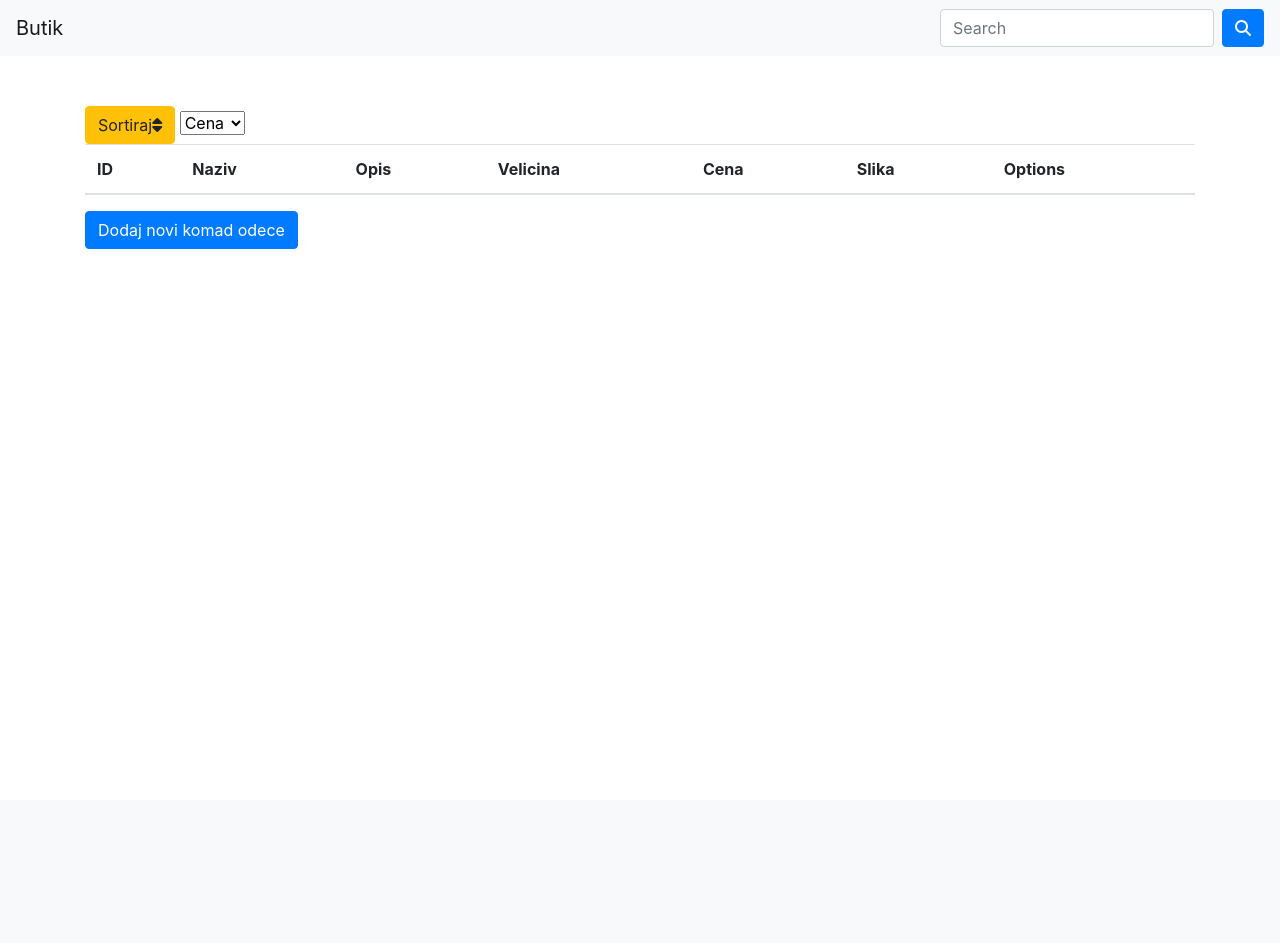
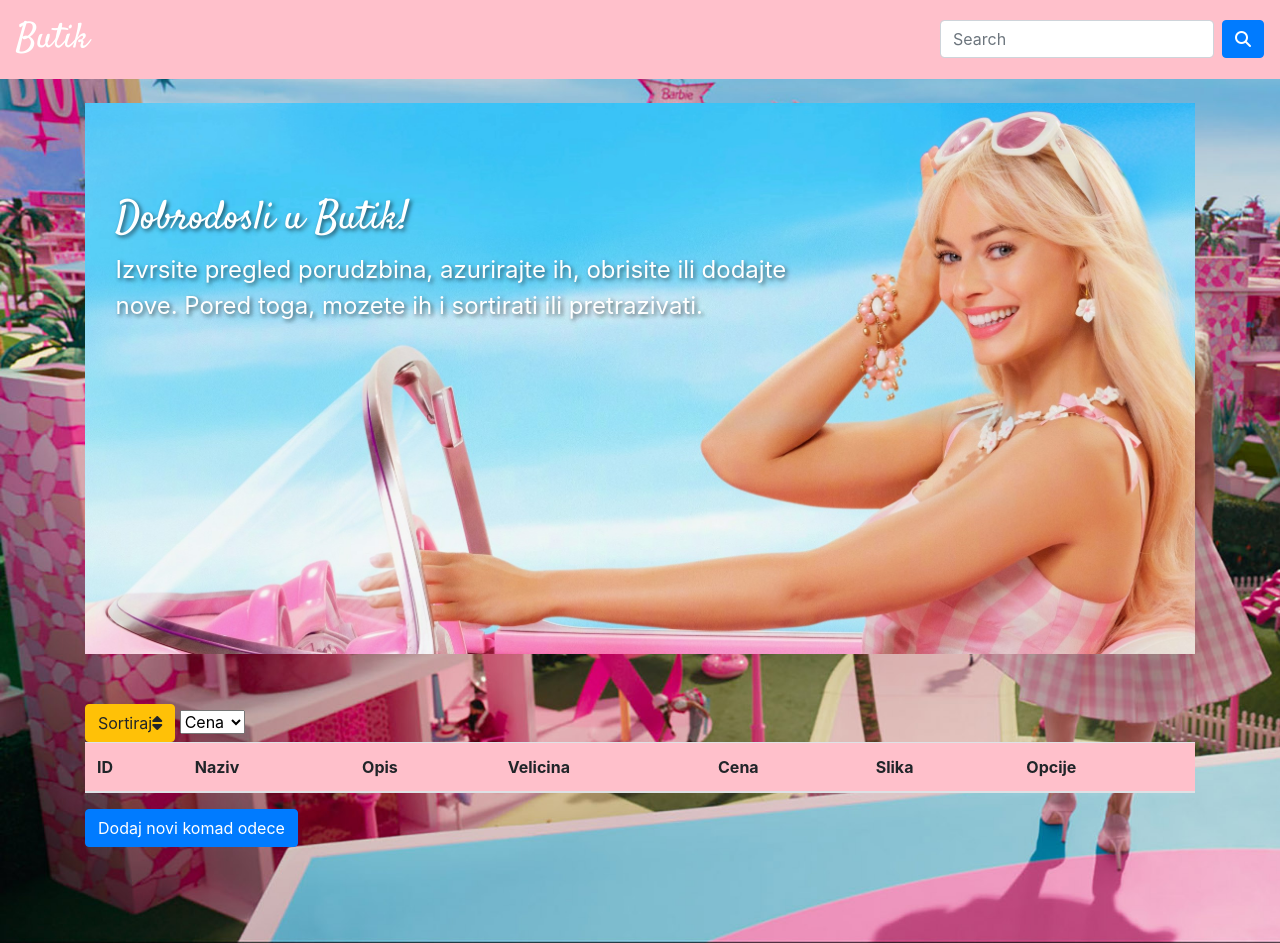
Before and after one commit to anatubic/php, a PHP site: page / in a window 1280 px wide. Before the commit the page ends 249 px from the top, so only its background shows below. Run offline with PHP 8.4, Linux system fonts and the light colour scheme; data that the repository does not hold is empty; some libraries are stand-ins or nearby versions.

Commit message:
izmenjen dizajn

```diff
--- a/index.php
+++ b/index.php
@@ -28,6 +28,43 @@
     <link rel="stylesheet" href="https://maxcdn.bootstrapcdn.com/bootstrap/4.0.0/css/bootstrap.min.css" integrity="sha384-Gn5384xqQ1aoWXA+058RXPxPg6fy4IWvTNh0E263XmFcJlSAwiGgFAW/dAiS6JXm" crossorigin="anonymous">
     <link rel="stylesheet" href="https://stackpath.bootstrapcdn.com/font-awesome/4.7.0/css/font-awesome.min.css"
     integrity="sha384-wvfXpqpZZVQGK6TAh5PVlGOfQNHSoD2xbE+QkPxCAFlNEevoEH3Sl0sibVcOQVnN" crossorigin="anonymous">
+    <link rel="preconnect" href="https://fonts.googleapis.com">
+<link rel="preconnect" href="https://fonts.gstatic.com" crossorigin>
+<link href="https://fonts.googleapis.com/css2?family=Figtree:ital,wght@0,300;0,400;0,500;0,600;0,700;0,800;0,900;1,300;1,400;1,500;1,600;1,700;1,800;1,900&family=Outfit:wght@100;200;300;400;500;600;700;800;900&family=Satisfy&display=swap" rel="stylesheet">
+    <style>
+    .navbar {
+      background-color: pink !important;
+    }
+    .navbar-brand {
+      font-family: 'Satisfy', cursive;
+      color: white !important;
+      font-size: 35px;
+    }
+    .header-image-container {
+      position: relative;
+    }
+    .overlay-text {
+      position: absolute;
+      top: 30%;
+      left: 36%;
+      transform: translate(-50%, -50%);
+      color: white;
+      font-size: 24px;
+      text-align: left;
+      text-shadow: 2px 2px 4px rgba(0, 0, 0, 0.6);
+    }
+    .hd {
+      font-family: 'Satisfy', cursive;
+    }
+    body {
+      background-image: url('./images/background.jpeg');
+      background-size: cover;
+      background-repeat: no-repeat;
+    }
+    .table {
+      background-color: pink;
+    }
+  </style>
 </head>
 <body   >
 
@@ -51,6 +88,18 @@
         </div>
         </nav>
 
+    <div class="container mt-4 header-image-container">
+    <div class="row">
+      <div class="col-12">
+        <img src="images/hdr.jpeg" alt="Header Picture" class="img-fluid">
+        <div class="overlay-text">
+          <h1 class="hd">Dobrodosli u Butik!</h1>
+          <p>Izvrsite pregled porudzbina, azurirajte ih, obrisite ili dodajte nove. Pored toga, mozete ih i sortirati ili pretrazivati.</p>
+        </div>
+      </div>
+    </div>
+  </div>
+
 
 
     <div class="container" style="margin-top:50px">
@@ -72,7 +121,7 @@
                     <th scope="col">Velicina</th>
                     <th scope="col">Cena</th>
                     <th scope="col">Slika</th>
-                    <th scope="col"> Options </th>
+                    <th scope="col"> Opcije </th>
 
 
                     </tr>
```
Also changed, not shown: images/1.jpg (deleted), images/2.jfif (deleted), images/WhatsApp Image 2023-01-27 at 16.36.07 (3).jpeg (deleted), images/background.jpeg (added), images/blejzer.jpg (added), images/bluetshirt.jfif (deleted), images/bluza.jpg (added), images/hdr.jpeg (added), images/jeans.jfif (deleted), images/jeeans.jpg (deleted), images/ktg.png (deleted), images/pantalone.jpg (added), images/pinkshrit.jpg (deleted), images/reddress.jfif (deleted), 2 more files.
